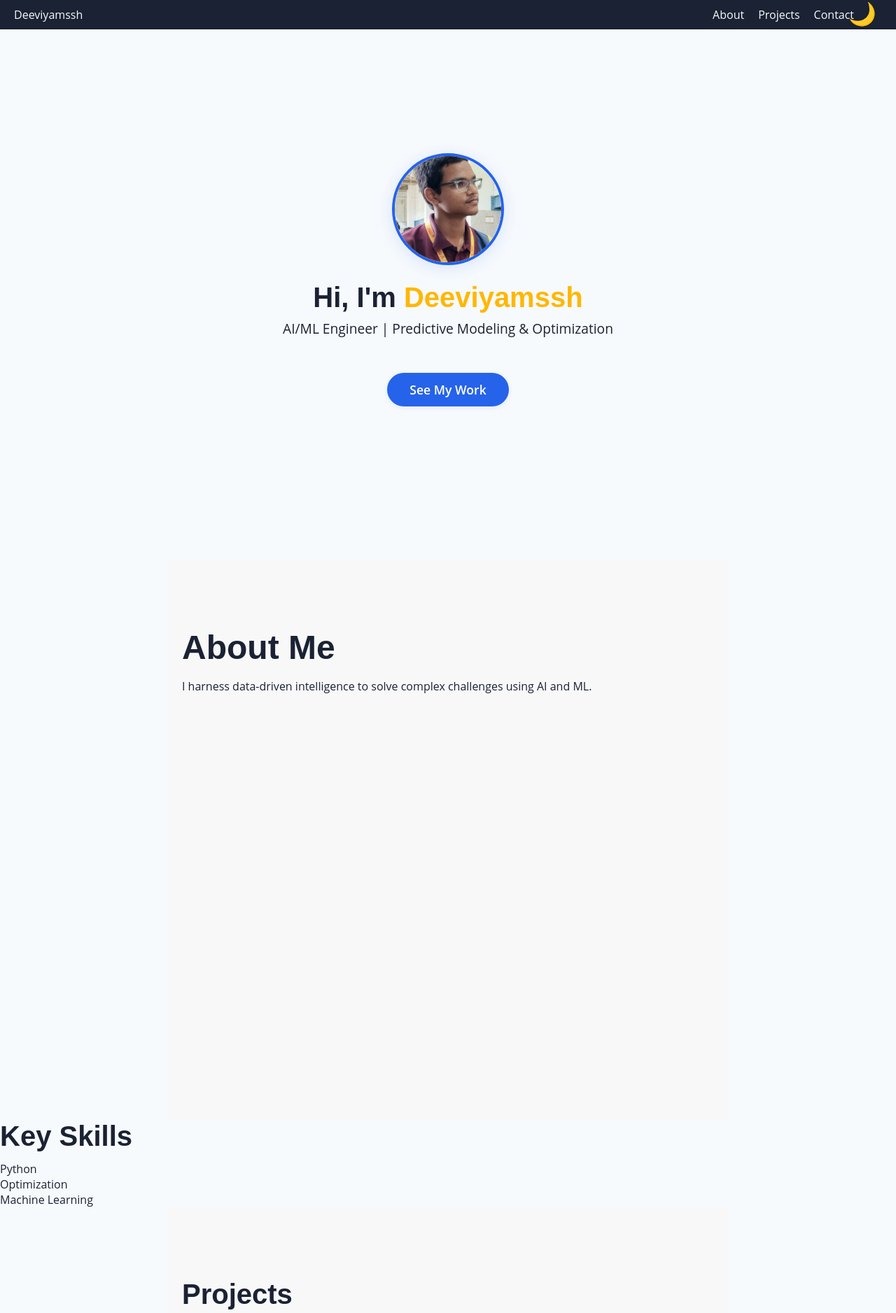
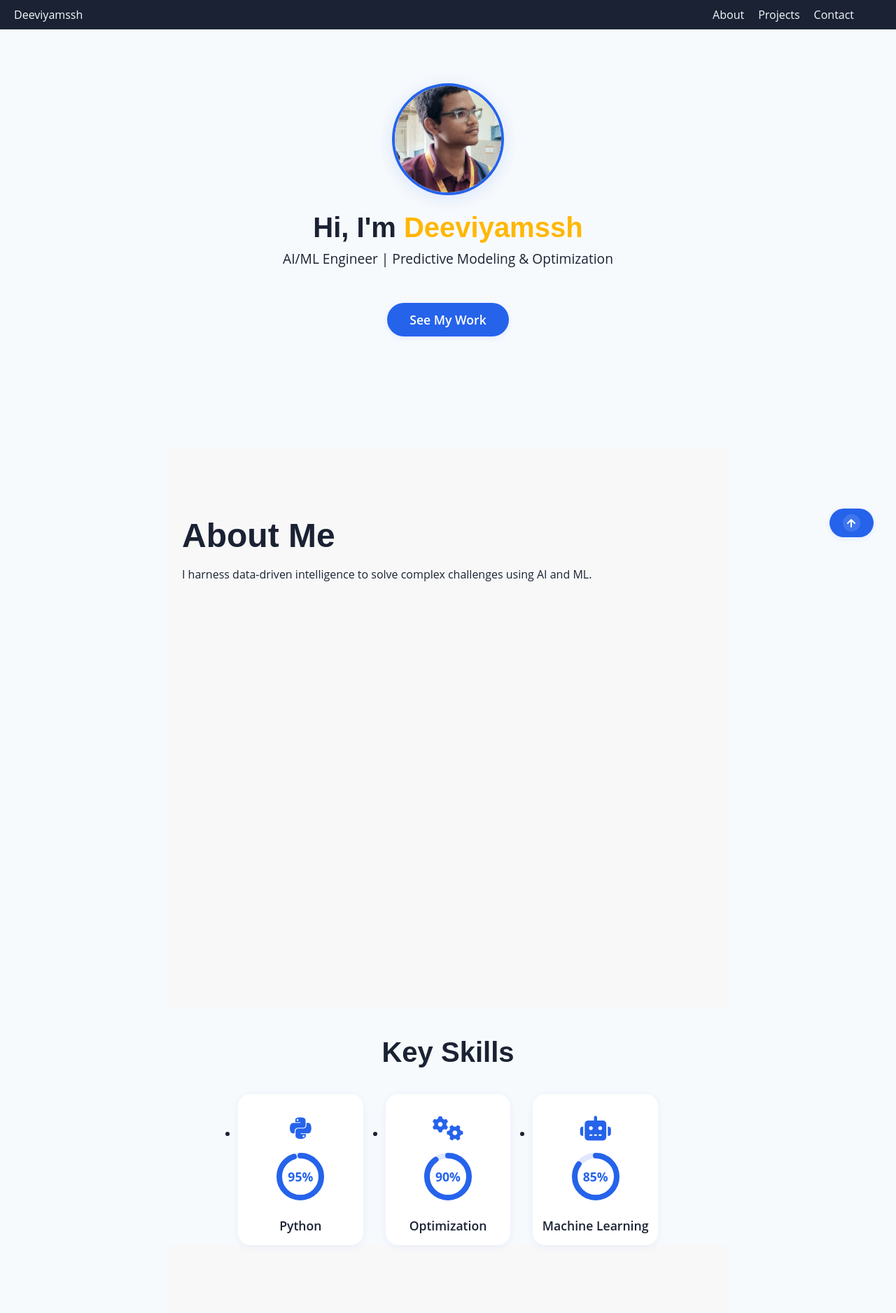
Before and after one commit to Deeviyamssh/deeviyamssh.github.io, a plain HTML site: page index.html in a window 1280 px wide. Shown: the top 1877 px of the page at 70% size. Drawn offline with Linux system fonts and the light colour scheme.

Commit message:
Refined UI: improved cursor, theme toggle, and skills section

```diff
--- a/index.html
+++ b/index.html
@@ -31,9 +31,6 @@
       <li><a href="#projects" class="nav-link">Projects</a></li>
       <li><a href="#contact" class="nav-link">Contact</a></li>
     </ul>
-    <button id="theme-toggle" aria-label="Toggle Theme">
-      <span class="icon" id="theme-icon">🌙</span>
-    </button>
   </nav>
 
   <!-- Sections -->
@@ -50,14 +47,49 @@
       <p>I harness data-driven intelligence to solve complex challenges using AI and ML.</p>
     </section>
     <section id="skills" class="skills-preview" data-aos="fade-up">
-  <h2>Key Skills</h2>
-  <ul class="radial-skills">
-    <li><div class="radial-chart" data-perc="95"><span>Python</span></div></li>
-    <li><div class="radial-chart" data-perc="90"><span>Optimization</span></div></li>
-    <li><div class="radial-chart" data-perc="85"><span>Machine Learning</span></div></li>
-  </ul>
-</section>
-
+      <h2>Key Skills</h2>
+      <ul class="radial-skills">
+        <li>
+          <div class="radial-chart">
+            <div class="icon"><i class="fab fa-python"></i></div>
+            <div class="progress">
+              <svg width="72" height="72">
+                <circle cx="36" cy="36" r="30" />
+                <circle class="bar" cx="36" cy="36" r="30" style="stroke-dasharray: 179.07 188.4;" />
+              </svg>
+              <div class="progress-text">95%</div>
+            </div>
+            <span>Python</span>
+          </div>
+        </li>
+        <li>
+          <div class="radial-chart">
+            <div class="icon"><i class="fas fa-cogs"></i></div>
+            <div class="progress">
+              <svg width="72" height="72">
+                <circle cx="36" cy="36" r="30" />
+                <circle class="bar" cx="36" cy="36" r="30" style="stroke-dasharray: 169.56 188.4;" />
+              </svg>
+              <div class="progress-text">90%</div>
+            </div>
+            <span>Optimization</span>
+          </div>
+        </li>
+        <li>
+          <div class="radial-chart">
+            <div class="icon"><i class="fas fa-robot"></i></div>
+            <div class="progress">
+              <svg width="72" height="72">
+                <circle cx="36" cy="36" r="30" />
+                <circle class="bar" cx="36" cy="36" r="30" style="stroke-dasharray: 160.14 188.4;" />
+              </svg>
+              <div class="progress-text">85%</div>
+            </div>
+            <span>Machine Learning</span>
+          </div>
+        </li>
+      </ul>
+    </section>
 
     <section id="projects" class="section">
       <h2>Projects</h2>
@@ -79,7 +111,7 @@
   </main>
 
   <!-- Back to Top Button -->
-  <button id="backToTop" aria-label="Scroll back to top">↑</button>
+  <button id="backToTop" aria-label="Scroll back to top"><span class="arrow"> <svg width="18" height="18" viewBox="0 0 18 18" fill="none" xmlns="http://www.w3.org/2000/svg"><path d="M9 14V4M9 4L4 9M9 4L14 9" stroke="currentColor" stroke-width="2" stroke-linecap="round" stroke-linejoin="round"/></svg></span></button>
 
   <!-- Footer -->
   <footer class="site-footer" role="contentinfo">
@@ -95,56 +127,9 @@
       </div>
     </div>
   </footer>
-  <canvas id="cursor-trail"></canvas>
 
   <!-- Script -->
   <script src="script.js" defer></script>
-  <script>
-  const canvas = document.getElementById('cursor-trail');
-  const ctx = canvas.getContext('2d');
-
-  // Resize canvas to full window size
-  function resizeCanvas() {
-    canvas.width = window.innerWidth;
-    canvas.height = window.innerHeight;
-  }
-  window.addEventListener('resize', resizeCanvas);
-  resizeCanvas();
-
-  let mouse = { x: 0, y: 0 };
-  let trail = [];
-
-  // Update mouse position
-  window.addEventListener('mousemove', (e) => {
-    mouse.x = e.clientX;
-    mouse.y = e.clientY;
-  });
-
-  function animate() {
-    ctx.clearRect(0, 0, canvas.width, canvas.height);
-
-    // Add current mouse position to trail
-    trail.push({ x: mouse.x, y: mouse.y });
-
-    // Limit trail length
-    if (trail.length > 50) trail.shift();
-
-    // Draw trail
-    ctx.beginPath();
-    for (let i = 0; i < trail.length - 1; i++) {
-      const opacity = i / trail.length;
-      ctx.strokeStyle = `rgba(255, 0, 0, ${opacity})`; // Red color with varying opacity
-      ctx.lineWidth = 2;
-      ctx.moveTo(trail[i].x, trail[i].y);
-      ctx.lineTo(trail[i + 1].x, trail[i + 1].y);
-      ctx.stroke();
-    }
-
-    requestAnimationFrame(animate);
-  }
-
-  animate();
-</script>
 
 </body>
 </html>
--- a/script.js
+++ b/script.js
@@ -61,23 +61,19 @@ backBtn.addEventListener('click', () => {
   window.scrollTo({ top: 0, behavior: 'smooth' });
 });
 
-// Cursor Trail Effect (throttled)
-let lastTrail = 0;
+// Cursor Glow Effect (subtle, short tail)
 document.addEventListener('mousemove', e => {
-  const now = Date.now();
-  if (now - lastTrail < 50) return;
-  lastTrail = now;
-
   const dot = document.createElement('div');
   dot.classList.add('trail-dot');
   dot.style.left = `${e.clientX}px`;
   dot.style.top = `${e.clientY}px`;
 
   const isDark = document.body.classList.contains('dark-mode');
-  const color = isDark ? '#fdd835' : '#b0bec5';
+  const color = isDark ? '#fdd835' : '#2563eb';
   dot.style.backgroundColor = color;
-  dot.style.boxShadow = `0 0 6px ${color}`;
+  dot.style.boxShadow = `0 0 12px 3px ${color}`;
+  dot.style.opacity = '0.5';
 
   document.body.appendChild(dot);
-  setTimeout(() => dot.remove(), 300);
+  setTimeout(() => dot.remove(), 220);
 });
--- a/styles.css
+++ b/styles.css
@@ -32,6 +32,10 @@ body {
   scroll-behavior: smooth;
   transition: background-color 0.3s, color 0.3s;
   cursor: none;
+}
+body:after {
+  content: '';
+  pointer-events: none;
 }
 html {
   scroll-behavior: smooth;
@@ -76,19 +80,29 @@ a {
 
 /* ========== Theme Toggle ========== */
 #theme-toggle {
-  background: none;
-  border: none;
-  cursor: pointer;
-  font-size: 2rem;
-  padding: 0.5rem;
   position: fixed;
-  top: 20px;
-  right: 20px;
-  z-index: 1001;
+  left: 28px;
+  bottom: 32px;
+  z-index: 10001;
+  background: var(--bg-color);
+  border: 2px solid var(--accent-color);
+  color: var(--accent-color);
+  border-radius: 50%;
+  width: 44px;
+  height: 44px;
+  display: flex;
+  align-items: center;
+  justify-content: center;
+  font-size: 1.3rem;
+  box-shadow: 0 2px 12px rgba(37,99,235,0.10);
+  transition: background 0.2s, border 0.2s, color 0.2s;
 }
-#theme-icon {
-  transition: color 0.3s, text-shadow 0.3s;
+#theme-toggle:hover {
+  background: var(--accent-color);
+  color: #fff;
+  border: 2px solid var(--highlight-color);
 }
+#theme-icon { font-size: 1.3rem; }
 body.dark-mode #theme-icon {
   color: #fdd835;
 }
@@ -106,6 +120,9 @@ body.light-mode #theme-icon:hover {
     top: 10px;
     right: 10px;
   }
+}
+@media (pointer: coarse) {
+  body { cursor: auto; }
 }
 
 /* ========== Sections ========== */
@@ -186,37 +203,66 @@ p {
 /* ========== Back to Top ========== */
 #backToTop {
   position: fixed;
-  bottom: 40px;
-  right: 40px;
-  font-size: 24px;
+  bottom: 32px;
+  right: 32px;
+  font-size: 1.3rem;
   background: var(--accent-color);
   color: #fff;
-  padding: 10px 15px;
+  padding: 0.5rem 1.2rem 0.5rem 1.2rem;
   border: none;
-  border-radius: 50%;
+  border-radius: 999px;
   cursor: pointer;
   display: none;
   z-index: 999;
+  box-shadow: 0 2px 8px rgba(37,99,235,0.10);
+  transition: background 0.2s, transform 0.2s;
+  outline: none;
+  display: flex;
+  align-items: center;
+  gap: 0.5rem;
 }
 #backToTop:hover {
-  background: #900027;
+  background: var(--highlight-color);
+  color: var(--text-color);
+  transform: translateY(-2px) scale(1.07);
+}
+#backToTop .arrow {
+  display: inline-block;
+  width: 1.2em;
+  height: 1.2em;
+  border-radius: 50%;
+  background: rgba(255,255,255,0.12);
+  display: flex;
+  align-items: center;
+  justify-content: center;
 }
 
 /* ========== Cursor Trail ========== */
 .trail-dot {
-  position: fixed;
-  width: 6px;
-  height: 6px;
+  width: 16px;
+  height: 16px;
   border-radius: 50%;
   pointer-events: none;
-  opacity: 0.8;
-  z-index: 9999;
-  animation: fadeOut 0.3s forwards;
+  opacity: 0.85;
+  z-index: 99999;
+  animation: pulseGlow 0.22s forwards;
+  transition: background 0.2s, box-shadow 0.2s;
 }
-@keyframes fadeOut {
-  to {
+@keyframes pulseGlow {
+  0% {
+    opacity: 0.5;
+    transform: scale(0.7);
+    box-shadow: 0 0 0 0 rgba(37,99,235,0.15);
+  }
+  50% {
+    opacity: 0.7;
+    transform: scale(1.05);
+    box-shadow: 0 0 12px 3px rgba(37,99,235,0.18);
+  }
+  100% {
     opacity: 0;
-    transform: scale(0.5);
+    transform: scale(1.2);
+    box-shadow: 0 0 16px 4px rgba(37,99,235,0.08);
   }
 }
 
@@ -245,8 +291,13 @@ p {
   color: var(--accent-color);
 }
 .hero {
-  display: flex; flex-direction: column; justify-content: center; align-items: center;
-  min-height: 100vh; text-align: center; padding: 0 20px;
+  display: flex;
+  flex-direction: column;
+  justify-content: center;
+  align-items: center;
+  min-height: 80vh;
+  text-align: center;
+  padding: 0 20px 40px 20px;
   background: var(--bg-color);
 }
 .hero-photo {
@@ -306,3 +357,81 @@ body.dark-mode section:nth-of-type(even) { background: #2a2a2a; }
   text-align: center;
   margin-top: 2rem;
 }
+.skills-preview {
+  display: flex;
+  flex-direction: column;
+  align-items: center;
+  margin-top: 40px;
+}
+.radial-skills {
+  display: grid;
+  grid-template-columns: repeat(auto-fit, minmax(160px, 1fr));
+  gap: 32px;
+  justify-content: center;
+  margin-top: 24px;
+  width: 100%;
+  max-width: 600px;
+}
+.radial-chart {
+  display: flex;
+  flex-direction: column;
+  align-items: center;
+  justify-content: center;
+  background: #fff;
+  border-radius: 18px;
+  box-shadow: 0 2px 12px rgba(37,99,235,0.08);
+  padding: 24px 0 16px 0;
+  position: relative;
+  min-width: 140px;
+  min-height: 180px;
+}
+.radial-chart .icon {
+  font-size: 2.2rem;
+  margin-bottom: 10px;
+  color: var(--accent-color);
+}
+.radial-chart .progress {
+  position: relative;
+  width: 72px;
+  height: 72px;
+  margin-bottom: 10px;
+}
+.radial-chart .progress svg {
+  transform: rotate(-90deg);
+}
+.radial-chart .progress circle {
+  fill: none;
+  stroke-width: 8;
+  stroke: #e0e7ff;
+}
+.radial-chart .progress .bar {
+  stroke: var(--accent-color);
+  stroke-linecap: round;
+  transition: stroke-dasharray 1s;
+}
+.radial-chart .progress-text {
+  position: absolute;
+  top: 50%;
+  left: 50%;
+  transform: translate(-50%, -50%);
+  font-size: 1.1rem;
+  font-weight: 700;
+  color: var(--accent-color);
+}
+.radial-chart span {
+  margin-top: 12px;
+  font-size: 1.1rem;
+  color: var(--text-color);
+  font-weight: 600;
+}
+@media (max-width: 700px) {
+  .radial-skills {
+    flex-direction: column;
+    gap: 20px;
+  }
+  .radial-chart {
+    width: 90px;
+    height: 90px;
+    font-size: 1rem;
+  }
+}
```
